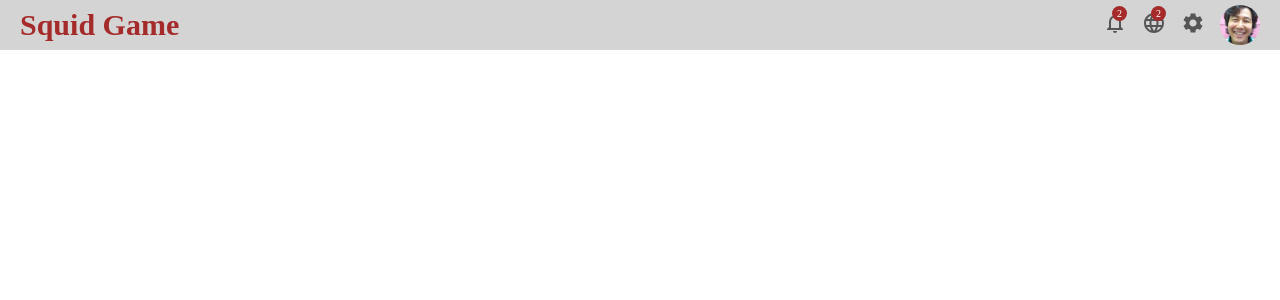
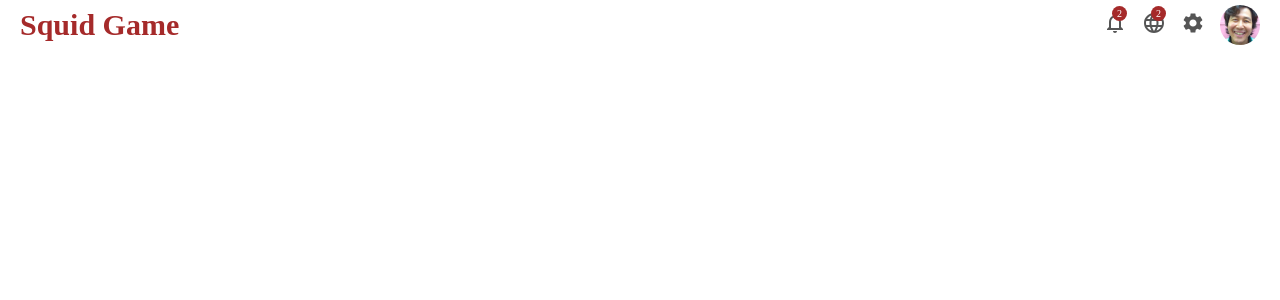
Before and after one commit to esrafil418/dashboard-admin, a React (Vite) app: page / in a window 1280 px wide. Shown: the top 300 px of the page. Built offline with nearby package versions, Linux system fonts and the light colour scheme.

Commit message:
style: Change topbar background color

```diff
--- a/src/components/topbar/Topbar.css
+++ b/src/components/topbar/Topbar.css
@@ -7,7 +7,7 @@
 .topbar {
   width: 100%;
   height: 50px;
-  background-color: #d4d4d4;
+  background-color: #fff;
   position: fixed;
   top: 0;
   z-index: 456;
```
